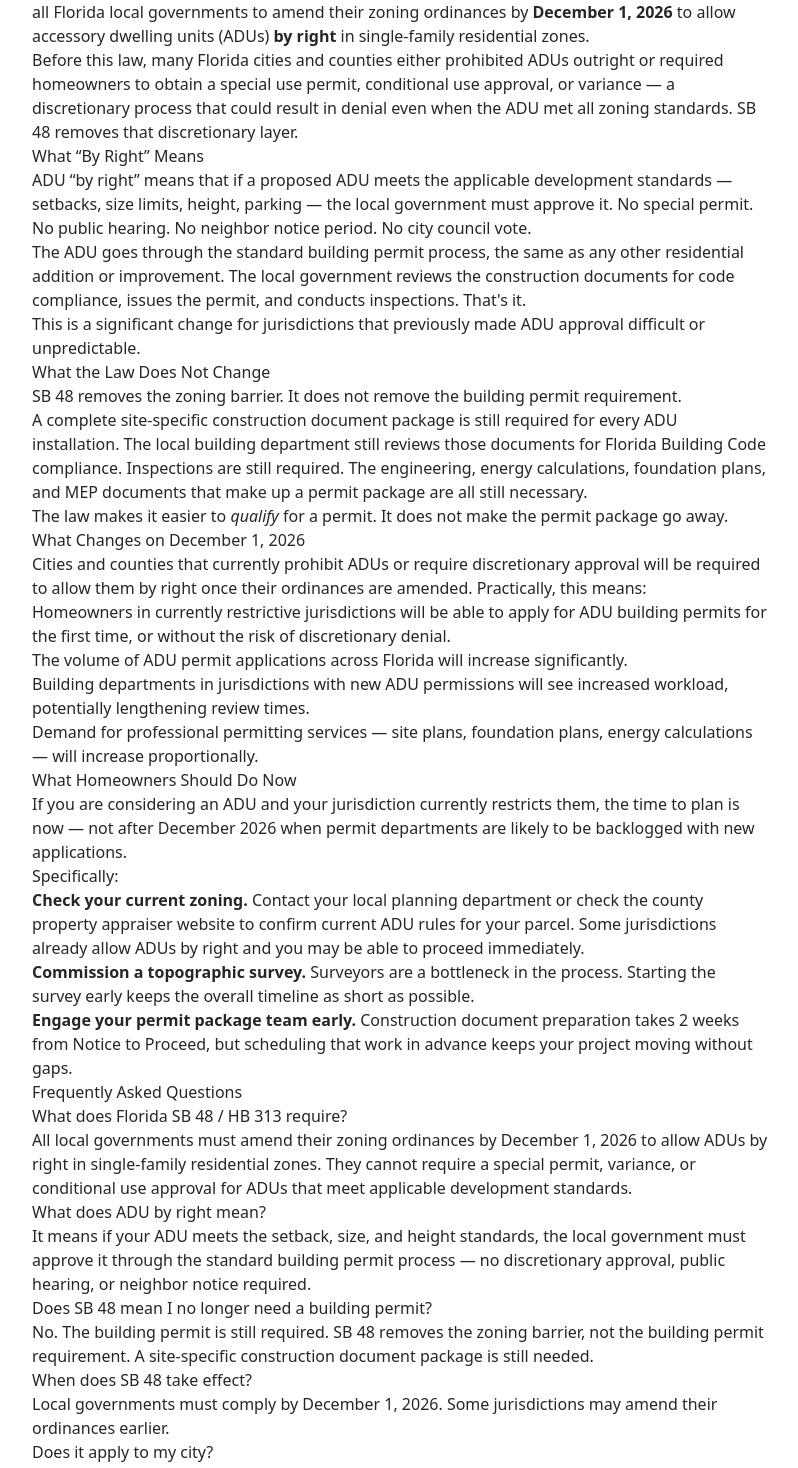
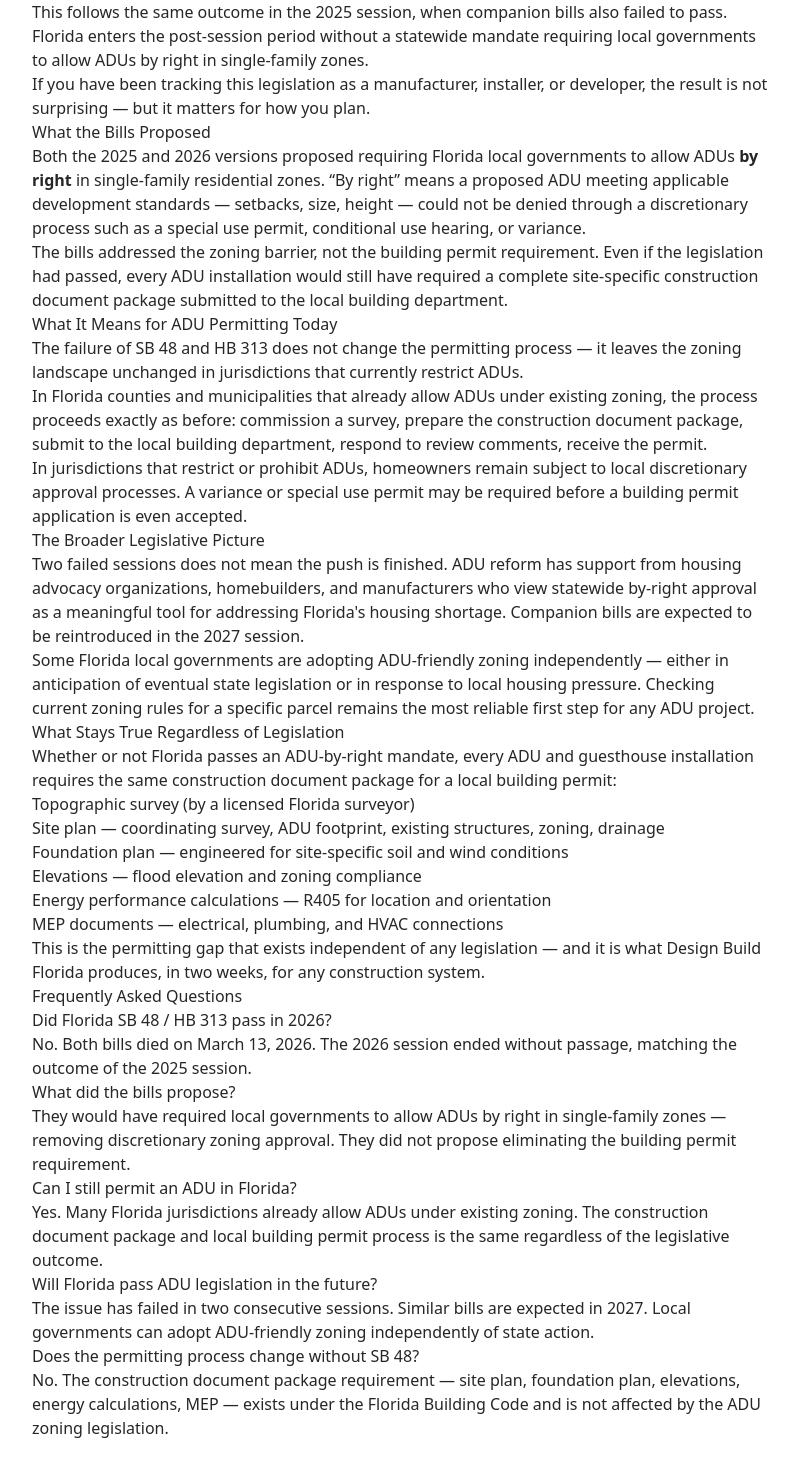
Before and after one commit to vsuarezch/designbuild-florida, a Next.js app: page /resources/florida-adu-law-sb48 in a window 1280 px wide. Shown: the part 481-1949 px from the top of the page, without its empty margins (240-1038 px from the left). Built offline with nearby package versions, Linux system fonts and the light colour scheme.

Commit message:
ADU law dead update

```diff
--- a/src/app/page.tsx
+++ b/src/app/page.tsx
@@ -576,18 +576,18 @@ export default function Site() {
           </FadeIn>
 
 
-          {/* SB 48 Legislative callout */}
+          {/* SB 48 Legislative update */}
           <FadeIn delay={0.06}>
-            <a href="/resources/florida-adu-law-sb48" className="mt-6 flex items-start gap-4 rounded-2xl border border-blue-200 bg-blue-50 p-4 hover:bg-blue-100 transition-colors group max-w-3xl">
-              <div className="h-8 w-8 rounded-lg bg-blue-100 flex items-center justify-center shrink-0 mt-0.5">
-                <BadgeCheck className="h-4 w-4 text-blue-700" />
+            <a href="/resources/florida-adu-law-sb48" className="mt-6 flex items-start gap-4 rounded-2xl border border-neutral-200 bg-neutral-100 p-4 hover:bg-neutral-200 transition-colors group max-w-3xl">
+              <div className="h-8 w-8 rounded-lg bg-neutral-200 flex items-center justify-center shrink-0 mt-0.5">
+                <BadgeCheck className="h-4 w-4 text-neutral-600" />
               </div>
               <div>
-                <p className="font-semibold text-blue-900 text-sm">Florida SB 48 / HB 313 &mdash; Deadline: December 1, 2026</p>
-                <p className="text-blue-800 text-sm mt-0.5 leading-relaxed">
-                  Local governments must allow ADUs <em>by right</em> in single-family zones statewide.
-                  The window to plan and permit is now.{" "}
-                  <span className="underline group-hover:no-underline font-medium">Learn more &rarr;</span>
+                <p className="font-semibold text-neutral-800 text-sm">Florida ADU Legislation — SB 48 &amp; HB 313</p>
+                <p className="text-neutral-600 text-sm mt-0.5 leading-relaxed">
+                  Both bills died in the 2026 session. ADU permitting continues under existing local zoning rules.
+                  The construction document package requirement is unchanged.{" "}
+                  <span className="underline group-hover:no-underline font-medium">Full update &rarr;</span>
                 </p>
               </div>
             </a>
--- a/src/app/resources/florida-adu-law-sb48/page.tsx
+++ b/src/app/resources/florida-adu-law-sb48/page.tsx
@@ -2,13 +2,13 @@ import type { Metadata } from "next";
 import { ResourceShell } from "../_shell";
 
 export const metadata: Metadata = {
-  title: "Florida ADU Law SB 48 / HB 313 (2026): What It Means for Homeowners | designbuild-us",
+  title: "Florida ADU Legislation: SB 48 & HB 313 Status (2026) | designbuild-us",
   description:
-    "Florida SB 48 requires local governments to allow ADUs by right in single-family zones by December 1, 2026. What the law does, what it doesn't do, and what homeowners should do now.",
+    "SB 48 and HB 313 both died in the Florida legislature on March 13, 2026 — the same fate as the 2025 versions. Here is what the bills proposed, why they keep failing, and what it means for ADU permitting in Florida today.",
   alternates: { canonical: "https://www.designbuild-us.com/resources/florida-adu-law-sb48" },
   openGraph: {
-    title: "Florida ADU Law SB 48 / HB 313 Explained",
-    description: "New law requires ADUs by right statewide by December 2026. What it means for you.",
+    title: "Florida ADU Legislation SB 48 / HB 313: What Actually Happened",
+    description: "Both bills died March 13, 2026. Here is the accurate status and what it means for ADU permitting.",
     url: "https://www.designbuild-us.com/resources/florida-adu-law-sb48",
   },
 };
@@ -19,42 +19,42 @@ const faqSchema = {
   mainEntity: [
     {
       "@type": "Question",
-      name: "What does Florida SB 48 / HB 313 require?",
+      name: "Did Florida SB 48 / HB 313 pass in 2026?",
       acceptedAnswer: {
         "@type": "Answer",
-        text: "Florida SB 48 / HB 313 requires all local governments to amend their zoning ordinances by December 1, 2026 to allow accessory dwelling units (ADUs) by right in single-family residential zones. This means local governments cannot prohibit or require a special permit or variance for ADUs in these zones — they must be permitted through the standard building permit process.",
+        text: "No. SB 48 died in the Florida House on March 13, 2026. HB 313 died with it. The 2026 session ended without passage — the same outcome as the 2025 versions of the bills. As of the end of the 2026 legislative session, Florida has no statewide ADU-by-right mandate.",
       },
     },
     {
       "@type": "Question",
-      name: "What does ADU by right mean?",
+      name: "What did Florida SB 48 / HB 313 propose?",
       acceptedAnswer: {
         "@type": "Answer",
-        text: "ADU by right means that if a proposed ADU meets the applicable zoning standards (setbacks, size limits, height), the local government must approve it without requiring a special use permit, variance, conditional use permit, or public hearing. It eliminates the discretionary approval layer that previously allowed cities and counties to deny ADU applications on a case-by-case basis.",
+        text: "The bills would have required all Florida local governments to allow ADUs by right in single-family residential zones — meaning homeowners whose proposed ADU meets applicable zoning standards (setbacks, size, height) could not be denied through discretionary approval processes. The bills did not propose eliminating the building permit requirement.",
       },
     },
     {
       "@type": "Question",
-      name: "Does SB 48 mean I no longer need a building permit for an ADU?",
+      name: "Does ADU permitting in Florida still require a construction document package?",
       acceptedAnswer: {
         "@type": "Answer",
-        text: "No. SB 48 removes the zoning barrier — the discretionary approval that many local governments previously required before a homeowner could even apply for a building permit. The building permit itself is still required. A complete site-specific construction document package must still be submitted to the local building department.",
+        text: "Yes. Every ADU and guesthouse installation in Florida requires a complete site-specific construction document package submitted to the local building department. This includes a site plan, foundation plan, elevations, energy performance calculations, and MEP documents, all signed and sealed by a Florida licensed Professional Engineer.",
       },
     },
     {
       "@type": "Question",
-      name: "When does SB 48 take effect?",
+      name: "Can I still permit an ADU in Florida without SB 48 passing?",
       acceptedAnswer: {
         "@type": "Answer",
-        text: "Local governments have until December 1, 2026 to amend their zoning ordinances to comply with SB 48. Some jurisdictions may amend earlier. Homeowners in jurisdictions that already allow ADUs by right are not affected by the deadline.",
+        text: "Yes. Many Florida counties and municipalities already allow ADUs under their existing zoning codes. The permitting process is the same regardless of whether a statewide ADU-by-right mandate exists. The legislation addresses zoning approval, not the building permit package requirement.",
       },
     },
     {
       "@type": "Question",
-      name: "Does SB 48 apply to my city or county?",
+      name: "Will Florida pass ADU legislation in a future session?",
       acceptedAnswer: {
         "@type": "Answer",
-        text: "SB 48 applies to all Florida local governments that have not already adopted zoning ordinances allowing ADUs by right in single-family residential zones. Many Florida counties and cities already allow ADUs with varying requirements. Contact your local planning or zoning department to confirm current rules and the status of any pending ordinance amendments.",
+        text: "The push has now failed in both the 2025 and 2026 sessions. Similar bills are expected to be reintroduced. Local governments can and do adopt ADU-friendly zoning independently of state legislation.",
       },
     },
   ],
@@ -70,137 +70,130 @@ export default function FloridaADULawSB48() {
 
       <p className="text-xs font-bold tracking-widest uppercase text-neutral-400 mb-3">Resources</p>
 
-      {/* Legislative callout */}
-      <div className="mb-6 rounded-xl border border-amber-200 bg-amber-50 px-5 py-4 text-sm text-amber-900">
-        <strong>Legislative update:</strong> Florida SB 48 / HB 313 requires local governments to allow
-        ADUs by right in single-family zones. Deadline for local compliance: <strong>December 1, 2026</strong>.
+      {/* Accurate status callout */}
+      <div className="mb-6 rounded-xl border border-neutral-300 bg-neutral-100 px-5 py-4 text-sm text-neutral-800">
+        <strong>Legislative status:</strong> SB 48 died in the Florida House on March 13, 2026.
+        HB 313 died with it. The 2026 session ended without passage —
+        the same outcome as the 2025 versions of the bills.
       </div>
 
       <h1 className="text-3xl md:text-4xl font-extrabold tracking-tight text-neutral-900 leading-tight">
-        Florida&apos;s New ADU Law: SB 48 / HB 313 Explained
+        Florida ADU Legislation: SB 48 &amp; HB 313 — What Actually Happened
       </h1>
-      <p className="mt-4 text-neutral-500 text-sm">Florida Legislature · Effective December 1, 2026</p>
+      <p className="mt-4 text-neutral-500 text-sm">
+        Updated April 2026 &middot; 2026 Florida Legislative Session
+      </p>
 
       <div className="mt-10 prose prose-neutral max-w-none">
 
-        <h2>What the Law Does</h2>
+        <h2>The Bills Failed — Again</h2>
         <p>
-          Florida SB 48 / HB 313 is part of the state&apos;s broader affordable housing strategy. The law
-          requires all Florida local governments to amend their zoning ordinances by <strong>December 1, 2026</strong> to
-          allow accessory dwelling units (ADUs) <strong>by right</strong> in single-family residential zones.
+          SB 48 and HB 313 — Florida&apos;s 2026 ADU-by-right bills — died in the legislature
+          on March 13, 2026. This follows the same outcome in the 2025 session, when companion
+          bills also failed to pass. Florida enters the post-session period without a statewide
+          mandate requiring local governments to allow ADUs by right in single-family zones.
         </p>
         <p>
-          Before this law, many Florida cities and counties either prohibited ADUs outright or required
-          homeowners to obtain a special use permit, conditional use approval, or variance — a discretionary
-          process that could result in denial even when the ADU met all zoning standards. SB 48 removes
-          that discretionary layer.
+          If you have been tracking this legislation as a manufacturer, installer, or developer,
+          the result is not surprising — but it matters for how you plan.
         </p>
 
-        <h2>What &ldquo;By Right&rdquo; Means</h2>
+        <h2>What the Bills Proposed</h2>
         <p>
-          ADU &ldquo;by right&rdquo; means that if a proposed ADU meets the applicable development
-          standards — setbacks, size limits, height, parking — the local government must approve it.
-          No special permit. No public hearing. No neighbor notice period. No city council vote.
+          Both the 2025 and 2026 versions proposed requiring Florida local governments to allow
+          ADUs <strong>by right</strong> in single-family residential zones. &ldquo;By right&rdquo;
+          means a proposed ADU meeting applicable development standards — setbacks, size, height —
+          could not be denied through a discretionary process such as a special use permit,
+          conditional use hearing, or variance.
         </p>
         <p>
-          The ADU goes through the standard building permit process, the same as any other residential
-          addition or improvement. The local government reviews the construction documents for code
-          compliance, issues the permit, and conducts inspections. That&apos;s it.
+          The bills addressed the zoning barrier, not the building permit requirement. Even if
+          the legislation had passed, every ADU installation would still have required a complete
+          site-specific construction document package submitted to the local building department.
+        </p>
+
+        <h2>What It Means for ADU Permitting Today</h2>
+        <p>
+          The failure of SB 48 and HB 313 does not change the permitting process — it leaves
+          the zoning landscape unchanged in jurisdictions that currently restrict ADUs.
         </p>
         <p>
-          This is a significant change for jurisdictions that previously made ADU approval difficult
-          or unpredictable.
+          In Florida counties and municipalities that already allow ADUs under existing zoning,
+          the process proceeds exactly as before: commission a survey, prepare the construction
+          document package, submit to the local building department, respond to review comments,
+          receive the permit.
+        </p>
+        <p>
+          In jurisdictions that restrict or prohibit ADUs, homeowners remain subject to local
+          discretionary approval processes. A variance or special use permit may be required
+          before a building permit application is even accepted.
         </p>
 
-        <h2>What the Law Does Not Change</h2>
+        <h2>The Broader Legislative Picture</h2>
         <p>
-          SB 48 removes the zoning barrier. It does not remove the building permit requirement.
+          Two failed sessions does not mean the push is finished. ADU reform has support from
+          housing advocacy organizations, homebuilders, and manufacturers who view statewide
+          by-right approval as a meaningful tool for addressing Florida&apos;s housing shortage.
+          Companion bills are expected to be reintroduced in the 2027 session.
         </p>
         <p>
-          A complete site-specific construction document package is still required for every ADU
-          installation. The local building department still reviews those documents for Florida Building
-          Code compliance. Inspections are still required. The engineering, energy calculations, foundation
-          plans, and MEP documents that make up a permit package are all still necessary.
-        </p>
-        <p>
-          The law makes it easier to <em>qualify</em> for a permit. It does not make the permit package
-          go away.
+          Some Florida local governments are adopting ADU-friendly zoning independently —
+          either in anticipation of eventual state legislation or in response to local housing
+          pressure. Checking current zoning rules for a specific parcel remains the most
+          reliable first step for any ADU project.
         </p>
 
-        <h2>What Changes on December 1, 2026</h2>
+        <h2>What Stays True Regardless of Legislation</h2>
         <p>
-          Cities and counties that currently prohibit ADUs or require discretionary approval will be
-          required to allow them by right once their ordinances are amended. Practically, this means:
+          Whether or not Florida passes an ADU-by-right mandate, every ADU and guesthouse
+          installation requires the same construction document package for a local building permit:
         </p>
         <ul>
-          <li>Homeowners in currently restrictive jurisdictions will be able to apply for ADU building
-          permits for the first time, or without the risk of discretionary denial.</li>
-          <li>The volume of ADU permit applications across Florida will increase significantly.</li>
-          <li>Building departments in jurisdictions with new ADU permissions will see increased workload,
-          potentially lengthening review times.</li>
-          <li>Demand for professional permitting services — site plans, foundation plans, energy
-          calculations — will increase proportionally.</li>
+          <li>Topographic survey (by a licensed Florida surveyor)</li>
+          <li>Site plan — coordinating survey, ADU footprint, existing structures, zoning, drainage</li>
+          <li>Foundation plan — engineered for site-specific soil and wind conditions</li>
+          <li>Elevations — flood elevation and zoning compliance</li>
+          <li>Energy performance calculations — R405 for location and orientation</li>
+          <li>MEP documents — electrical, plumbing, and HVAC connections</li>
         </ul>
-
-        <h2>What Homeowners Should Do Now</h2>
         <p>
-          If you are considering an ADU and your jurisdiction currently restricts them, the time to
-          plan is now — not after December 2026 when permit departments are likely to be backlogged
-          with new applications.
+          This is the permitting gap that exists independent of any legislation — and it is
+          what Design Build Florida produces, in two weeks, for any construction system.
         </p>
-        <p>
-          Specifically:
-        </p>
-        <ul>
-          <li>
-            <strong>Check your current zoning.</strong> Contact your local planning department or
-            check the county property appraiser website to confirm current ADU rules for your parcel.
-            Some jurisdictions already allow ADUs by right and you may be able to proceed immediately.
-          </li>
-          <li>
-            <strong>Commission a topographic survey.</strong> Surveyors are a bottleneck in the
-            process. Starting the survey early keeps the overall timeline as short as possible.
-          </li>
-          <li>
-            <strong>Engage your permit package team early.</strong> Construction document preparation
-            takes 2 weeks from Notice to Proceed, but scheduling that work in advance keeps your
-            project moving without gaps.
-          </li>
-        </ul>
 
         <h2>Frequently Asked Questions</h2>
 
-        <h3>What does Florida SB 48 / HB 313 require?</h3>
+        <h3>Did Florida SB 48 / HB 313 pass in 2026?</h3>
         <p>
-          All local governments must amend their zoning ordinances by December 1, 2026 to allow ADUs
-          by right in single-family residential zones. They cannot require a special permit, variance,
-          or conditional use approval for ADUs that meet applicable development standards.
+          No. Both bills died on March 13, 2026. The 2026 session ended without passage,
+          matching the outcome of the 2025 session.
         </p>
 
-        <h3>What does ADU by right mean?</h3>
+        <h3>What did the bills propose?</h3>
         <p>
-          It means if your ADU meets the setback, size, and height standards, the local government
-          must approve it through the standard building permit process — no discretionary approval,
-          public hearing, or neighbor notice required.
+          They would have required local governments to allow ADUs by right in single-family
+          zones — removing discretionary zoning approval. They did not propose eliminating
+          the building permit requirement.
         </p>
 
-        <h3>Does SB 48 mean I no longer need a building permit?</h3>
+        <h3>Can I still permit an ADU in Florida?</h3>
         <p>
-          No. The building permit is still required. SB 48 removes the zoning barrier, not the
-          building permit requirement. A site-specific construction document package is still needed.
+          Yes. Many Florida jurisdictions already allow ADUs under existing zoning. The
+          construction document package and local building permit process is the same
+          regardless of the legislative outcome.
         </p>
 
-        <h3>When does SB 48 take effect?</h3>
+        <h3>Will Florida pass ADU legislation in the future?</h3>
         <p>
-          Local governments must comply by December 1, 2026. Some jurisdictions may amend their
-          ordinances earlier.
+          The issue has failed in two consecutive sessions. Similar bills are expected in 2027.
+          Local governments can adopt ADU-friendly zoning independently of state action.
         </p>
 
-        <h3>Does it apply to my city?</h3>
+        <h3>Does the permitting process change without SB 48?</h3>
         <p>
-          SB 48 applies to all Florida local governments that don&apos;t already allow ADUs by right.
-          Many already do. Check with your local planning department to confirm the current rules
-          and any pending amendments.
+          No. The construction document package requirement — site plan, foundation plan,
+          elevations, energy calculations, MEP — exists under the Florida Building Code
+          and is not affected by the ADU zoning legislation.
         </p>
       </div>
     </ResourceShell>
```
